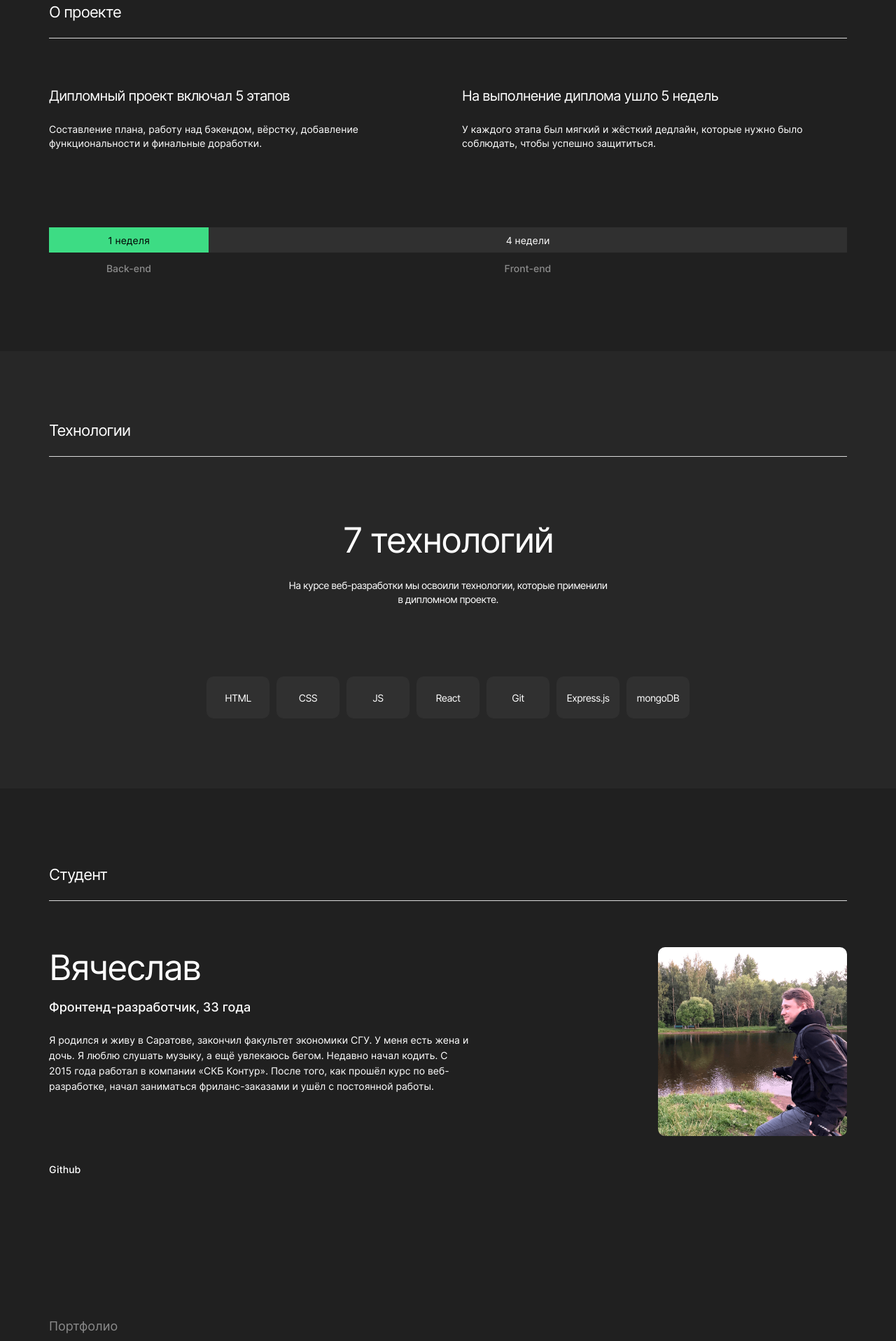
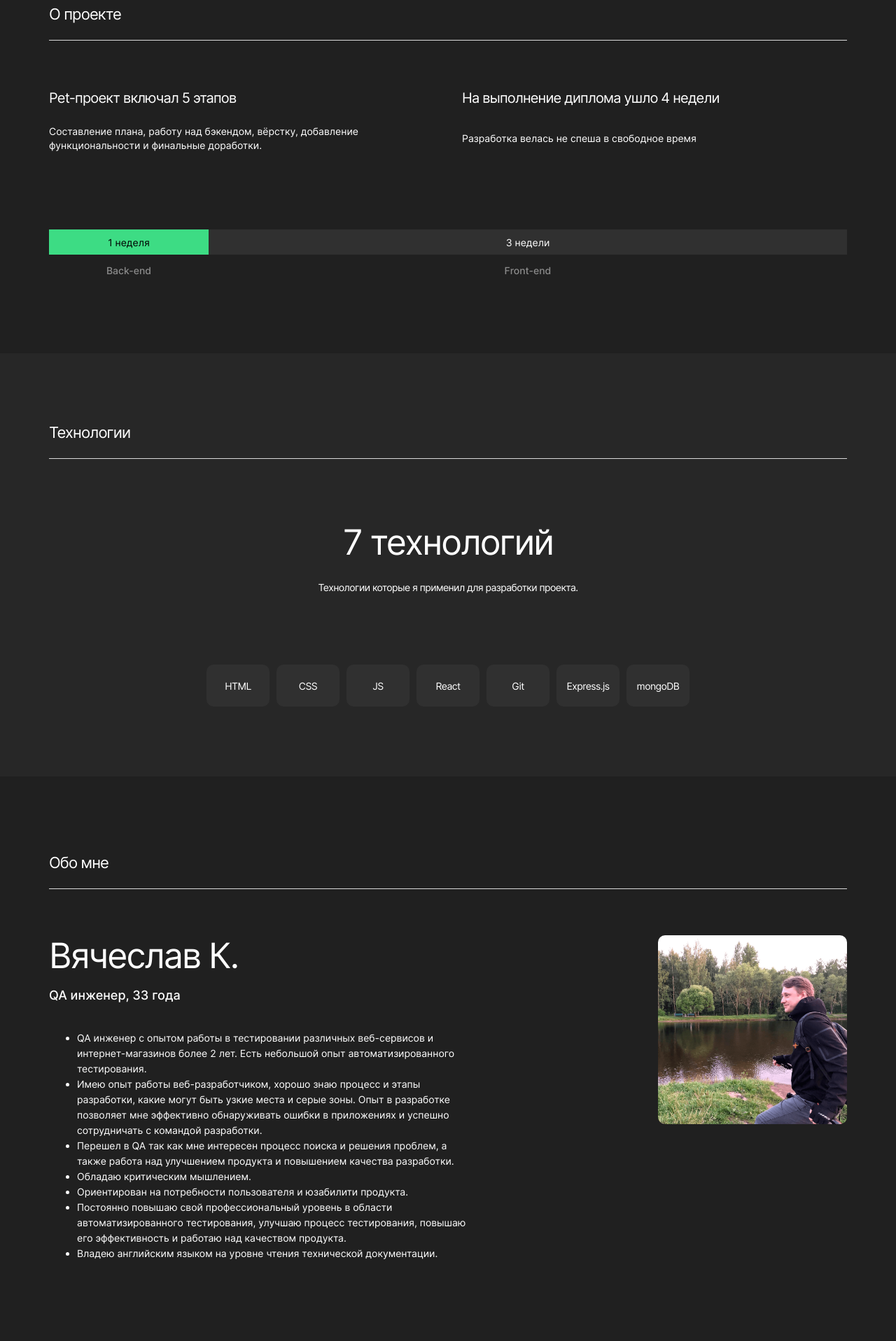
Before and after one commit to mrvinil/movies-explorer-frontend, a React (Create React App) app: page / in a window 1280 px wide. Shown: the part 740-2657 px from the top of the page at 70% size. Built offline with nearby package versions, Linux system fonts and the light colour scheme.

Commit message:
fix: refactoring

```diff
--- a/src/components/AboutMe/AboutMe.js
+++ b/src/components/AboutMe/AboutMe.js
@@ -3,14 +3,44 @@ import './AboutMe.css';
 import photoStudent from '../../images/student__photo.png';
 
 function AboutMe() {
+  // Определяем текущую дату
+  const currentYear = new Date();
+
+  // Определяем дату рождения
+  const birthday = new Date('1989-09-11');
+  let myAge = currentYear.getFullYear() - birthday.getFullYear();
+
+  // Проверяем, был ли день рождения в этом году уже
+  const month = currentYear.getMonth() - birthday.getMonth();
+  if (month < 0 || (month === 0 && currentYear.getDate() < birthday.getDate())) {
+    myAge--;
+  }
+
+  const startQa = new Date('2020-08-01');
+  let experience = currentYear.getFullYear() - startQa.getFullYear();
+  const monthQa = currentYear.getMonth() - startQa.getMonth();
+  if (monthQa < 0 || (monthQa === 0 && currentYear.getDate() < startQa.getDate())) {
+    experience--;
+  }
+
   return (
     <section className="student container">
-      <h2 className="section-title">Студент</h2>
+      <h2 className="section-title">Обо мне</h2>
       <div className="student__about">
         <div className="student__about-text">
-          <h3 className="student__about-name">Вячеслав</h3>
-          <p className="student__about-job">Фронтенд-разработчик, 33 года</p>
-          <p className="student__about-desc">Я родился и живу в Саратове, закончил факультет экономики СГУ. У меня есть жена и дочь. Я люблю слушать музыку, а ещё увлекаюсь бегом. Недавно начал кодить. С 2015 года работал в компании «СКБ Контур». После того, как прошёл курс по веб-разработке, начал заниматься фриланс-заказами и ушёл с постоянной работы.</p>
+          <h3 className="student__about-name">Вячеслав К.</h3>
+          <p className="student__about-job">QA инженер, {myAge} года</p>
+          <div className="student__about-desc">
+            <ul>
+              <li>QA инженер с опытом работы в тестировании различных веб-сервисов и интернет-магазинов более {experience} лет. Есть небольшой опыт автоматизированного тестирования.</li>
+              <li>Имею опыт работы веб-разработчиком, хорошо знаю процесс и этапы разработки, какие могут быть узкие места и серые зоны. Опыт в разработке позволяет мне эффективно обнаруживать ошибки в приложениях и успешно сотрудничать с командой разработки.</li>
+              <li>Перешел в QA так как мне интересен процесс поиска и решения проблем, а также работа над улучшением продукта и повышением качества разработки.</li>
+              <li>Обладаю критическим мышлением.</li>
+              <li>Ориентирован на потребности пользователя и юзабилити продукта.</li>
+              <li>Постоянно повышаю свой профессиональный уровень в области автоматизированного тестирования, улучшаю процесс тестирования, повышаю его эффективность и работаю над качеством продукта.</li>
+              <li>Владею английским языком на уровне чтения технической документации.</li>
+            </ul>
+          </div>
           <a href="https://github.com/mrvinil" className="student__about-github link" target="_blank" rel="noreferrer">Github</a>
         </div>
         <img src={photoStudent} alt="Фото студента" className="student__about-photo"/>
--- a/src/components/AboutProject/AboutProject.js
+++ b/src/components/AboutProject/AboutProject.js
@@ -7,12 +7,12 @@ function AboutProject() {
       <h2 className="section-title">О проекте</h2>
       <div className="about__text">
         <div className="about__text-item">
-          <h3 className="about__text-title">Дипломный проект включал 5 этапов</h3>
+          <h3 className="about__text-title">Pet-проект включал 5 этапов</h3>
           <p className="about__text-desc">Составление плана, работу над бэкендом, вёрстку, добавление функциональности и финальные доработки.</p>
         </div>
         <div className="about__text-item">
-          <h3 className="about__text-title">На выполнение диплома ушло 5 недель</h3>
-          <p className="about__text-desc">У каждого этапа был мягкий и жёсткий дедлайн, которые нужно было соблюдать, чтобы успешно защититься.</p>
+          <h3 className="about__text-title">На выполнение диплома ушло 4 недели</h3>
+          <p className="about__text-desc">Разработка велась не спеша в свободное время</p>
         </div>
       </div>
       <div className="about__timing">
@@ -21,7 +21,7 @@ function AboutProject() {
           <h3 className="about__timing-desc">Back-end</h3>
         </div>
         <div className="about__timing-item">
-          <p className="about__timing-title about__timing-title_theme_dark">4 недели</p>
+          <p className="about__timing-title about__timing-title_theme_dark">3 недели</p>
           <h3 className="about__timing-desc">Front-end</h3>
         </div>
       </div>
--- a/src/components/Footer/Footer.js
+++ b/src/components/Footer/Footer.js
@@ -6,11 +6,11 @@ function Footer() {
 
   return (
     <footer className="footer container">
-      <h3 className="footer__title">Учебный проект Яндекс.Практикум х BeatFilm.</h3>
+      <h3 className="footer__title">Pet-проект на React и Express.js</h3>
       <div className="footer__bot">
         <p className="footer__copyright">© {currentYear}</p>
         <div className="footer__project">
-          <a href="https://practicum.yandex.ru" className="footer__project-link link" target="_blank" rel="noreferrer">Яндекс.Практикум</a>
+          <a href="https://career.habr.com/kotelnikov-vyacheslav2" className="footer__project-link link" target="_blank" rel="noreferrer">Хабр Карьера</a>
           <a href="https://github.com/mrvinil" className="footer__project-link link" target="_blank" rel="noreferrer">Github</a>
         </div>
       </div>
--- a/src/components/Main/Main.js
+++ b/src/components/Main/Main.js
@@ -4,7 +4,7 @@ import AboutProject from '../AboutProject/AboutProject';
 import Techs from '../Techs/Techs';
 import AboutMe from '../AboutMe/AboutMe';
 import Promo from '../Promo/Promo';
-import Portfolio from '../Portfolio/Portfolio';
+// import Portfolio from '../Portfolio/Portfolio';
 import Footer from '../Footer/Footer';
 
 function Main() {
@@ -15,7 +15,7 @@ function Main() {
         <AboutProject />
         <Techs />
         <AboutMe />
-        <Portfolio />
+        {/*<Portfolio />*/}
       </main>
       <Footer />
     </>
--- a/src/components/Promo/Promo.js
+++ b/src/components/Promo/Promo.js
@@ -6,7 +6,10 @@ function Promo() {
   return (
     <section className="container-fluid theme_dark_blue">
       <div className="promo container">
-        <h1 className="promo__title">Учебный проект студента факультета Веб-разработки.</h1>
+        <h1 className="promo__title">Pet-проект на React и Express.js
+          <br/>
+          <small>Авторизуйся, чтобы увидеть проект</small>
+        </h1>
         <img src={promoImg} alt="Project" className="promo__img"/>
       </div>
     </section>
--- a/src/components/Techs/Techs.js
+++ b/src/components/Techs/Techs.js
@@ -8,7 +8,7 @@ function Techs() {
         <h2 className="section-title">Технологии</h2>
         <div className="tech__text">
           <h3 className="tech__text-title">7 технологий</h3>
-          <p className="tech__text-desc">На курсе веб-разработки мы освоили технологии, которые применили в дипломном проекте.</p>
+          <p className="tech__text-desc">Технологии которые я применил для разработки проекта.</p>
         </div>
         <ul className="tech__skills">
           <li className="tech__skills-item">HTML</li>
```
